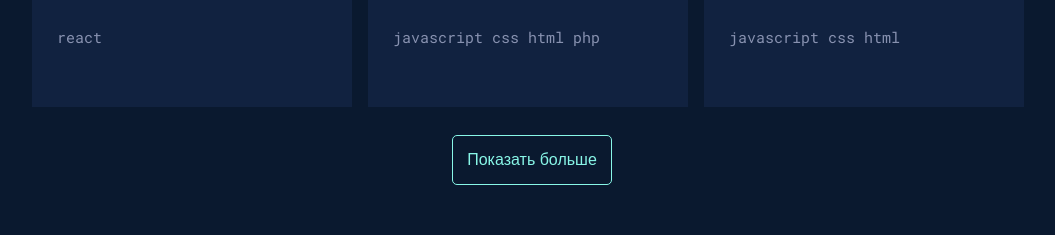
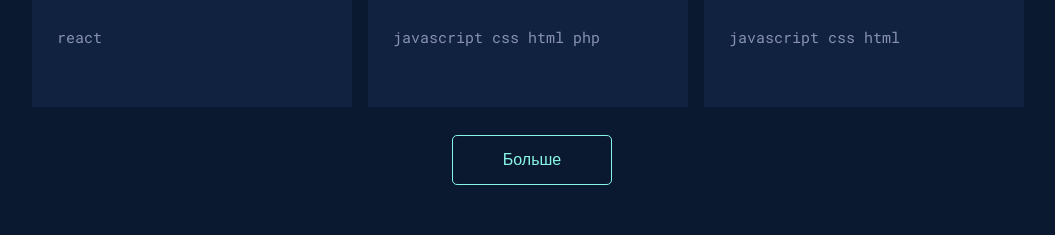
Before and after one commit to Zhukov1995/portfolio_app, a React (Create React App) app: page / in a window 1280 px wide. Shown: the part 3000-3235 px from the top of the page, without its empty margins (108-1163 px from the left). Built offline with nearby package versions, Linux system fonts and the light colour scheme.

Commit message:
правка текста кнопки

```diff
--- a/src/App/Store/reducer.js
+++ b/src/App/Store/reducer.js
@@ -20,7 +20,7 @@ const initialState = {
     flagBtn: false,
     burger: false,
     topPosition: 0,
-    offsetPortfolio: 'Показать больше',
+    offsetPortfolio: 'Больше',
 }
 
 const reducer = (state = initialState, action) => {
--- a/src/App/UI/ButtonShowMore/buttonShowMore.js
+++ b/src/App/UI/ButtonShowMore/buttonShowMore.js
@@ -9,8 +9,8 @@ const ButtonShowMore = () => {
 
     // меняем значение и опираясь на это меняем class в секции Портфолио
     const toggleText = () => {
-        if(offsetPortfolio !== 'Показать больше') {
-            dispatch(setOffsetPortfolio('Показать больше'))
+        if(offsetPortfolio !== 'Больше') {
+            dispatch(setOffsetPortfolio('Больше'))
         } else {
             dispatch(setOffsetPortfolio('Скрыть'))
         }
```
